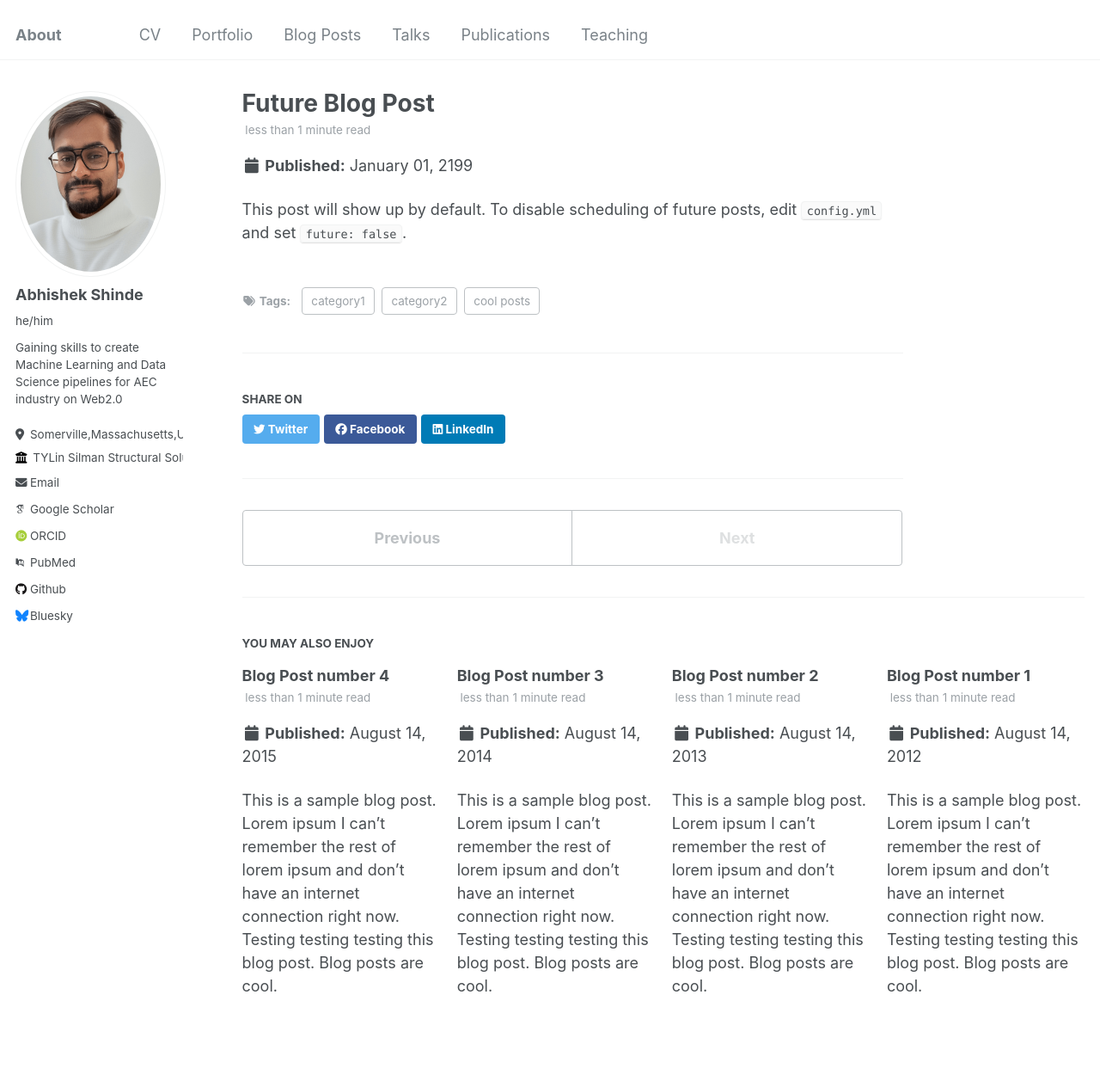
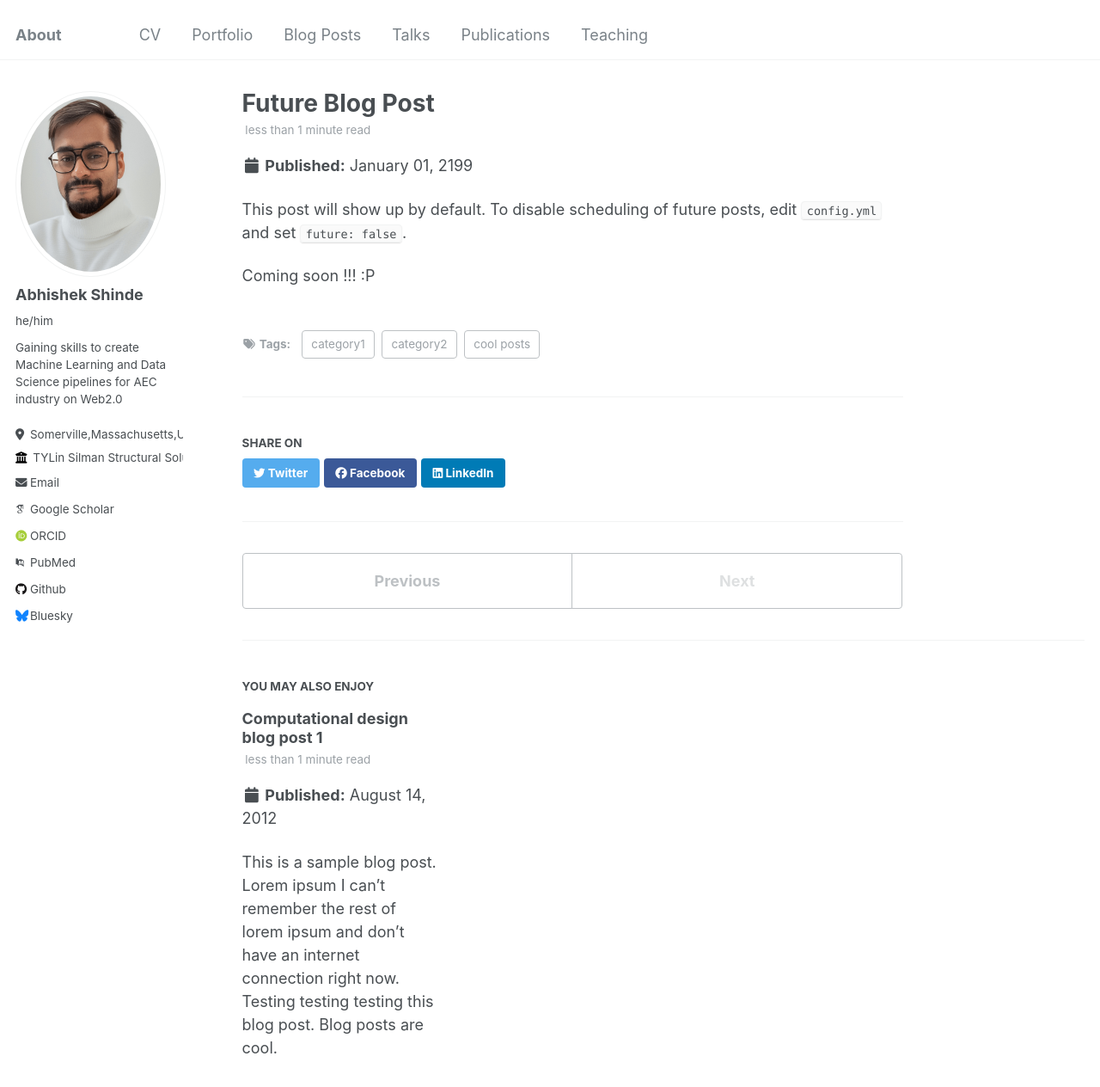
Before and after one commit to InquisitiveAS/InquisitiveAS.github.io, a Jekyll site: the page built from _posts/2199-01-01-future-post.md, in a window 1280 px wide and 1400 px high. Shown: the top 1264 px of the window at 86% size. Built offline with Jekyll 4.4.1, drawn with Linux system fonts in a browser that asks for light colours; some web fonts are replaced.

Commit message:
Updated Blog Post and Teaching

```diff
--- a/_posts/2012-08-14-blog-post-1.md
+++ b/_posts/2012-08-14-blog-post-1.md
@@ -1,5 +1,5 @@
 ---
-title: 'Blog Post number 1'
+title: 'Computational design blog post 1'
 date: 2012-08-14
 permalink: /posts/2012/08/blog-post-1/
 tags:
@@ -10,6 +10,8 @@ tags:
 
 This is a sample blog post. Lorem ipsum I can't remember the rest of lorem ipsum and don't have an internet connection right now. Testing testing testing this blog post. Blog posts are cool.
 
+Coming soon !!! :P
+
 Headings are cool
 ======
 
--- a/_posts/2013-08-14-blog-post-2.md
+++ /dev/null
@@ -1,20 +0,0 @@
----
-title: 'Blog Post number 2'
-date: 2013-08-14
-permalink: /posts/2013/08/blog-post-2/
-tags:
-  - cool posts
-  - category1
-  - category2
----
-
-This is a sample blog post. Lorem ipsum I can't remember the rest of lorem ipsum and don't have an internet connection right now. Testing testing testing this blog post. Blog posts are cool.
-
-Headings are cool
-======
-
-You can have many headings
-======
-
-Aren't headings cool?
-------
--- a/_posts/2014-08-14-blog-post-3.md
+++ /dev/null
@@ -1,20 +0,0 @@
----
-title: 'Blog Post number 3'
-date: 2014-08-14
-permalink: /posts/2014/08/blog-post-3/
-tags:
-  - cool posts
-  - category1
-  - category2
----
-
-This is a sample blog post. Lorem ipsum I can't remember the rest of lorem ipsum and don't have an internet connection right now. Testing testing testing this blog post. Blog posts are cool.
-
-Headings are cool
-======
-
-You can have many headings
-======
-
-Aren't headings cool?
-------
--- a/_posts/2199-01-01-future-post.md
+++ b/_posts/2199-01-01-future-post.md
@@ -9,3 +9,5 @@ tags:
 ---
 
 This post will show up by default. To disable scheduling of future posts, edit `config.yml` and set `future: false`.
+
+Coming soon !!! :P
```
Also changed, not shown: _posts/2015-08-14-blog-post-4.md (deleted, +0 -20 lines), _publications/2015-10-01-paper-title-number-3.md (deleted, +0 -13 lines), _publications/2024-02-17-paper-title-number-4.md (deleted, +0 -12 lines), _talks/2024-05-21-talk-1.md (+1 -1 lines), _teaching/2014-spring-teaching-1.md (deleted, +0 -20 lines), _teaching/2015-spring-teaching-2.md (deleted, +0 -20 lines), _teaching/2019-spring-teaching-1.md (added, +15 -0 lines).
